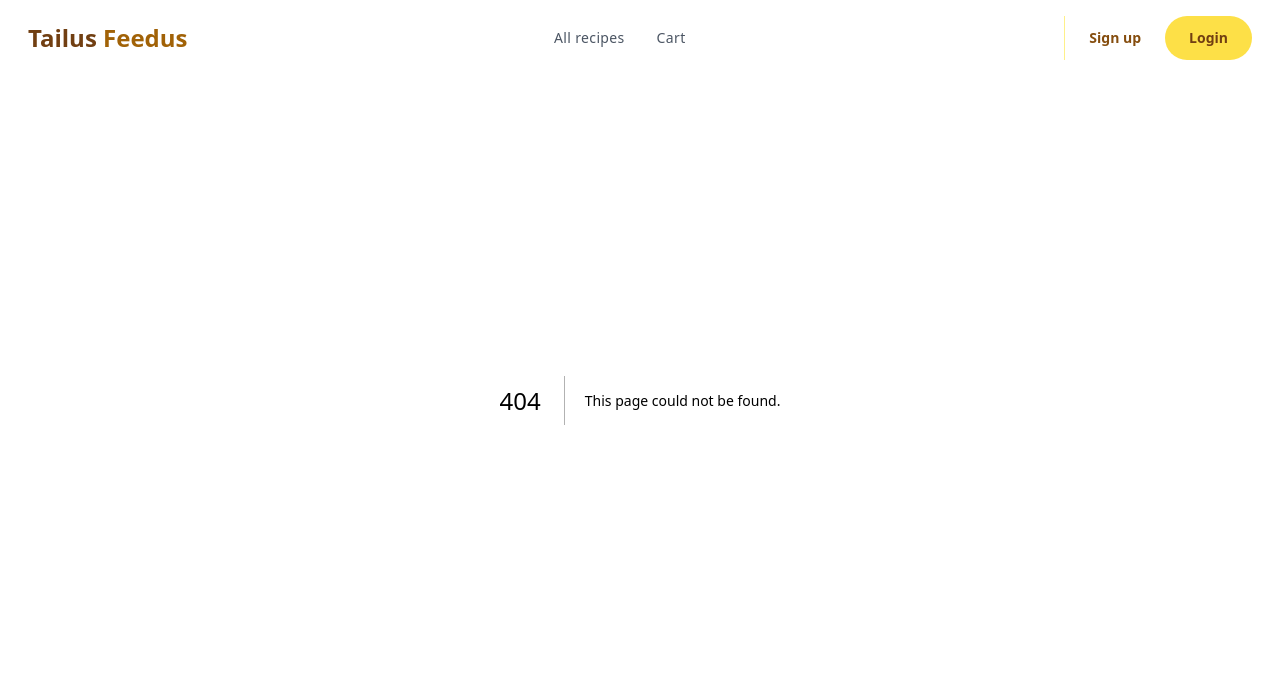
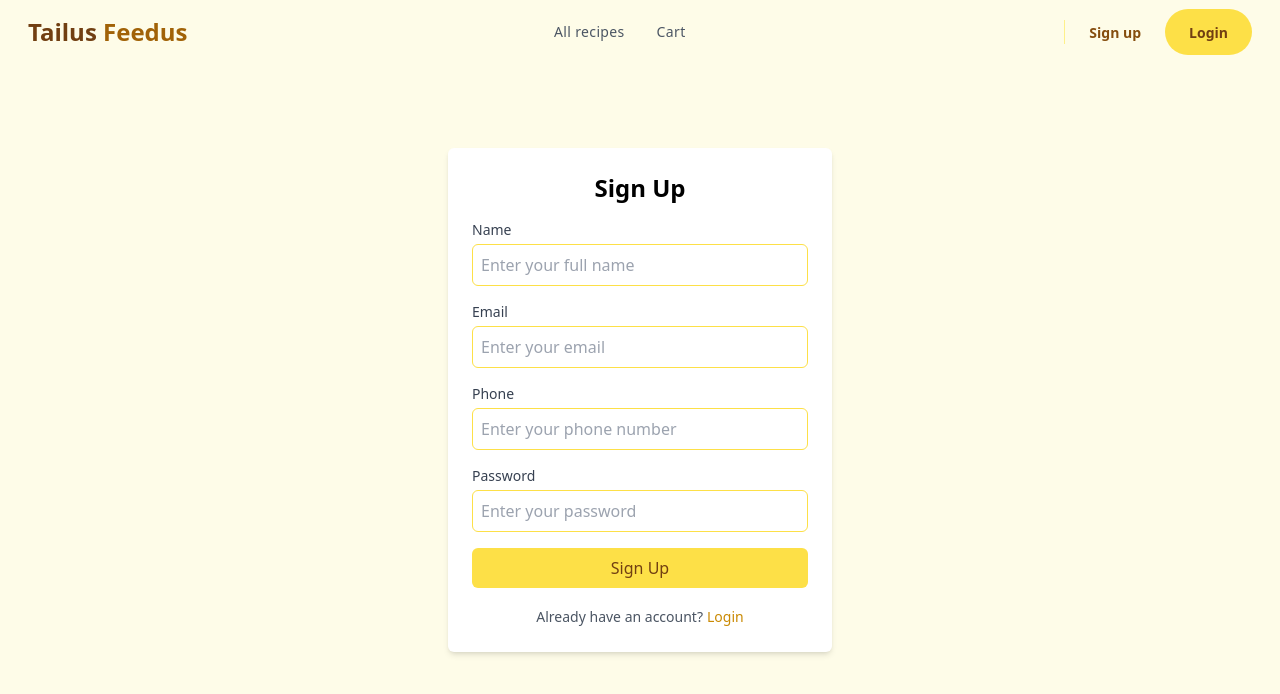
Before and after one commit to rasel9t6/practical-assessment, a Next.js app: page /signup in a window 1280 px wide. Before the commit this address had no page. Shown: the top 694 px of the page. Built offline with nearby package versions, Linux system fonts and the light colour scheme.

Commit message:
create-user-authentication

```diff
--- /dev/null
+++ b/app/(auth)/layout.jsx
@@ -0,0 +1,3 @@
+export default function layout({ children }) {
+  return <div>{children}</div>;
+}
--- /dev/null
+++ b/app/(auth)/login/page.jsx
@@ -0,0 +1,11 @@
+import LoginForm from '@/components/LoginForm';
+
+export default function LoginPage() {
+  return (
+    <div className='flex items-center justify-center min-h-screen bg-yellow-50'>
+      <div className='p-10 bg-white shadow-lg rounded-lg w-full max-w-md'>
+        <LoginForm />
+      </div>
+    </div>
+  );
+}
--- /dev/null
+++ b/app/(auth)/signup/page.jsx
@@ -0,0 +1,24 @@
+import SignupForm from '@/components/SignupForm';
+import Link from 'next/link';
+
+export default function SignupPage() {
+  return (
+    <div className='flex justify-center items-center h-screen bg-yellow-50'>
+      <div className='w-96 p-6 bg-white rounded-md shadow-md'>
+        <h2 className='text-2xl font-semibold text-center mb-4'>Sign Up</h2>
+        <SignupForm />
+        <div className='text-center mt-4'>
+          <span className='text-sm text-gray-600'>
+            Already have an account?
+          </span>
+          <Link
+            href='/login'
+            className='text-sm text-yellow-600 hover:underline ml-1'
+          >
+            Login
+          </Link>
+        </div>
+      </div>
+    </div>
+  );
+}
--- /dev/null
+++ b/app/api/auth/[...nextauth]/route.js
@@ -0,0 +1,2 @@
+import { handlers } from '@/auth';
+export const { GET, POST } = handlers;
--- /dev/null
+++ b/components/CloseButton.jsx
@@ -0,0 +1,13 @@
+"use client";
+
+import { useState } from "react";
+
+export default function CloseButton() {
+    const [openDetails, setOpenDetails] = useState(false);
+
+  const handleDetailsOpen = (id) => {
+    setOpenDetails(true);
+
+  };
+  return <button onClick={() => setOpenDetails(false)}>Close</button>;
+}
--- /dev/null
+++ b/components/InputField.jsx
@@ -0,0 +1,21 @@
+export default function InputField({ label, id, type, placeholder, value, onChange }) {
+  return (
+    <div className='space-y-2'>
+      <label
+        htmlFor={id}
+        className='block text-sm font-medium text-gray-700'
+      >
+        {label}
+      </label>
+      <input
+        id={id}
+        name={id}
+        type={type}
+        placeholder={placeholder}
+        value={value}
+        className='w-full p-3 border border-gray-300 rounded-md bg-yellow-100 focus:outline-none focus:ring-2 focus:ring-yellow-200 focus:border-yellow-300'
+        onChange={onChange}
+      />
+    </div>
+  );
+}
--- /dev/null
+++ b/components/LoginForm.jsx
@@ -0,0 +1,68 @@
+'use client';
+import { useRouter } from 'next/navigation';
+import { useState } from 'react';
+import InputField from './InputField';
+
+export default function LoginForm() {
+    const [credentials, setCredentials] = useState({ email: '', password: '' });
+    const [error, setError] = useState('');
+    const router = useRouter();
+
+    const handleChange = (e) => {
+      const { name, value } = e.target;
+      setCredentials((prev) => ({ ...prev, [name]: value }));
+    };
+
+    const handleSubmit = async (e) => {
+      e.preventDefault();
+      const { email, password } = credentials;
+
+      if (!email || !password) {
+        setError('Both email and password are required');
+        return;
+      }
+
+      try {
+        const user = await getUser(email, password);
+        if (user) {
+          router.push('/');
+          setCredentials({ email: '', password: '' });
+          setError('');
+        } else {
+          setError('Invalid email or password');
+        }
+      } catch (err) {
+        setError(err.message || 'An error occurred');
+      }
+    };
+  return (
+    <form
+      className='text-yellow-900 space-y-6'
+      onSubmit={handleSubmit}
+    >
+      <InputField
+        label='Email'
+        id='email'
+        type='email'
+        placeholder='test@example.com'
+        value={credentials.email}
+        onChange={handleChange}
+      />
+      <InputField
+        label='Password'
+        id='password'
+        type='password'
+        value={credentials.password}
+        onChange={handleChange}
+      />
+      {error && <div className='text-red-500 text-sm mb-3'>{error}</div>}
+      <button
+        type='submit'
+        className='w-full py-3 rounded-full bg-yellow-300 text-yellow-900 font-semibold hover:bg-yellow-100 active:bg-yellow-400 focus:ring-2 focus:ring-yellow-200 transition'
+        disabled={loading}
+      >
+        {loading ? 'Logging in...' : 'Login'}
+      </button>
+    </form>
+  );
+}
--- a/components/Navbar.jsx
+++ b/components/Navbar.jsx
@@ -1,68 +1,68 @@
-import Link from "next/link";
-import React from "react";
+import Link from 'next/link';
+import React from 'react';
 
 const Navbar = () => {
   return (
-    <nav className="fixed z-50 w-full bg-white  md:absolute md:bg-transparent">
-      <div className="container m-auto px-2 md:px-12 lg:px-7">
-        <div className="flex flex-wrap items-center justify-between py-3 gap-6 md:py-4 md:gap-0">
+    <nav className='fixed z-50 w-full bg-white  md:absolute md:bg-transparent'>
+      <div className='container m-auto px-2 md:px-12 lg:px-7'>
+        <div className='flex flex-wrap items-center justify-between py-3 gap-6 md:py-4 md:gap-0'>
           <input
-            type="checkbox"
-            name="toggle_nav"
-            id="toggle_nav"
-            className="peer hidden"
+            type='checkbox'
+            name='toggle_nav'
+            id='toggle_nav'
+            className='peer hidden'
           />
-          <div className="w-full px-6 flex justify-between lg:w-max md:px-0 z-30">
+          <div className='w-full px-6 flex justify-between lg:w-max md:px-0 z-30'>
             <Link
-              href="/"
-              aria-label="logo"
-              className="flex space-x-2 items-center"
+              href='/'
+              aria-label='logo'
+              className='flex space-x-2 items-center'
             >
-              <span className="text-2xl font-bold text-yellow-900 ">
-                Tailus <span className="text-yellow-700 ">Feedus</span>
+              <span className='text-2xl font-bold text-yellow-900 '>
+                Tailus <span className='text-yellow-700 '>Feedus</span>
               </span>
             </Link>
 
-            <div className="flex items-center lg:hidden max-h-10">
+            <div className='flex items-center lg:hidden max-h-10'>
               <label
-                role="button"
-                htmlFor="toggle_nav"
-                aria-label="hamburger"
-                id="hamburger"
-                className="relative w-10 h-auto p-2"
+                role='button'
+                htmlFor='toggle_nav'
+                aria-label='hamburger'
+                id='hamburger'
+                className='relative w-10 h-auto p-2'
               >
                 <div
-                  id="line"
-                  className="m-auto h-0.5 w-6 rounded bg-yellow-900  transition duration-300"
+                  id='line'
+                  className='m-auto h-0.5 w-6 rounded bg-yellow-900  transition duration-300'
                 ></div>
                 <div
-                  id="line2"
-                  className="m-auto mt-2 h-0.5 w-6 rounded bg-yellow-900  transition duration-300"
+                  id='line2'
+                  className='m-auto mt-2 h-0.5 w-6 rounded bg-yellow-900  transition duration-300'
                 ></div>
               </label>
             </div>
           </div>
 
           <label
-            role="button"
-            htmlFor="toggle_nav"
-            className="hidden peer-checked:block fixed w-full h-full left-0 top-0 z-10 bg-yellow-200  bg-opacity-30 backdrop-blur backdrop-filter"
+            role='button'
+            htmlFor='toggle_nav'
+            className='hidden peer-checked:block fixed w-full h-full left-0 top-0 z-10 bg-yellow-200  bg-opacity-30 backdrop-blur backdrop-filter'
           ></label>
-          <div className="hidden peer-checked:flex w-full flex-col lg:flex lg:flex-row justify-end z-30 items-center gap-y-6 p-6 rounded-xl bg-white  lg:gap-y-0 lg:p-0 md:flex-nowrap lg:bg-transparent lg:w-7/12">
-            <div className="text-gray-600 lg:pr-4 w-full">
-              <ul className="tracking-wide font-medium text-sm flex flex-col gap-y-6 lg:gap-y-0 lg:flex-row w-full">
+          <div className='hidden peer-checked:flex w-full flex-col lg:flex lg:flex-row justify-end z-30 items-center gap-y-6 p-6 rounded-xl bg-white  lg:gap-y-0 lg:p-0 md:flex-nowrap lg:bg-transparent lg:w-7/12'>
+            <div className='text-gray-600 lg:pr-4 w-full'>
+              <ul className='tracking-wide font-medium text-sm flex flex-col gap-y-6 lg:gap-y-0 lg:flex-row w-full'>
                 <li>
                   <Link
-                    href="/all-recipes"
-                    className="block md:px-4 transition hover:text-yellow-700"
+                    href='/all-recipes'
+                    className='block md:px-4 transition hover:text-yellow-700'
                   >
                     <span>All recipes</span>
                   </Link>
                 </li>
                 <li>
                   <Link
-                    href="/cart"
-                    className="block md:px-4 transition hover:text-yellow-700"
+                    href='/cart'
+                    className='block md:px-4 transition hover:text-yellow-700'
                   >
                     <span>Cart</span>
                   </Link>
@@ -70,25 +70,25 @@ const Navbar = () => {
               </ul>
             </div>
 
-            <div className="w-full min-w-max space-y-2 border-yellow-200 lg:space-y-0 sm:w-max lg:border-l ">
-              <button
-                type="button"
-                title="Sign up"
-                className="w-full py-3 px-6 text-center rounded-full transition active:bg-yellow-200   focus:bg-yellow-100 sm:w-max"
+            <div className='w-full min-w-max space-y-2 border-yellow-200 lg:space-y-0 sm:w-max lg:border-l '>
+              <Link
+                href='/signup'
+                title='Sign up'
+                className='w-full py-3 px-6 text-center rounded-full transition active:bg-yellow-200   focus:bg-yellow-100 sm:w-max'
               >
-                <span className="block text-yellow-800 font-semibold text-sm">
+                <span className=' text-yellow-800 font-semibold text-sm'>
                   Sign up
                 </span>
-              </button>
-              <button
-                type="button"
-                title="Login"
-                className="w-full py-3 px-6 text-center rounded-full transition bg-yellow-300 hover:bg-yellow-100 active:bg-yellow-400 focus:bg-yellow-300 sm:w-max"
+              </Link>
+              <Link
+                href='/login'
+                title='Login'
+                className='w-full py-3 px-6 text-center rounded-full transition bg-yellow-300 hover:bg-yellow-100 active:bg-yellow-400 focus:bg-yellow-300 sm:w-max'
               >
-                <span className="block text-yellow-900 font-semibold text-sm">
+                <span className=' text-yellow-900 font-semibold text-sm'>
                   Login
                 </span>
-              </button>
+              </Link>
             </div>
           </div>
         </div>
--- /dev/null
+++ b/components/SignupForm.jsx
@@ -0,0 +1,120 @@
+'use client';
+import { useState } from 'react';
+import { useRouter } from 'next/navigation';
+import { createUserInDb } from '@/lib/utils';
+
+export default function SignupForm() {
+  const [name, setName] = useState('');
+  const [email, setEmail] = useState('');
+  const [phone, setPhone] = useState('');
+  const [password, setPassword] = useState('');
+  const [error, setError] = useState('');
+  const [loading, setLoading] = useState(false);
+  const router = useRouter();
+
+  const handleSubmit = async (e) => {
+    e.preventDefault();
+    setLoading(true);
+    setError('');
+
+    try {
+      // create a new user
+      const newUser = await createUserInDb({ name, email, phone, password });
+
+      if (newUser) {
+        // Store user in localStorage and redirect if successfully created
+        localStorage.setItem('user', JSON.stringify(newUser));
+        setLoading(false);
+        router.push('/Login');
+      }
+    } catch (err) {
+      setLoading(false);
+      setError(err.message);
+    }
+  };
+
+  return (
+    <form onSubmit={handleSubmit}>
+      <div className='mb-4'>
+        <label
+          htmlFor='name'
+          className='block text-sm font-medium text-gray-700'
+        >
+          Name
+        </label>
+        <input
+          type='text'
+          id='name'
+          name='name'
+          value={name}
+          onChange={(e) => setName(e.target.value)}
+          className='w-full mt-1 p-2 border border-yellow-300 rounded-md'
+          placeholder='Enter your full name'
+          required
+        />
+      </div>
+      <div className='mb-4'>
+        <label
+          htmlFor='email'
+          className='block text-sm font-medium text-gray-700'
+        >
+          Email
+        </label>
+        <input
+          type='email'
+          id='email'
+          name='email'
+          value={email}
+          onChange={(e) => setEmail(e.target.value)}
+          className='w-full mt-1 p-2 border border-yellow-300 rounded-md'
+          placeholder='Enter your email'
+          required
+        />
+      </div>
+      <div className='mb-4'>
+        <label
+          htmlFor='phone'
+          className='block text-sm font-medium text-gray-700'
+        >
+          Phone
+        </label>
+        <input
+          type='text'
+          id='phone'
+          name='phone'
+          value={phone}
+          onChange={(e) => setPhone(e.target.value)}
+          className='w-full mt-1 p-2 border border-yellow-300 rounded-md'
+          placeholder='Enter your phone number'
+          required
+        />
+      </div>
+      <div className='mb-4'>
+        <label
+          htmlFor='password'
+          className='block text-sm font-medium text-gray-700'
+        >
+          Password
+        </label>
+        <input
+          type='password'
+          id='password'
+          name='password'
+          value={password}
+          onChange={(e) => setPassword(e.target.value)}
+          className='w-full mt-1 p-2 border border-yellow-300 rounded-md'
+          placeholder='Enter your password'
+          required
+        />
+      </div>
+      {error && <div className='text-red-500 text-sm mb-3'>{error}</div>}
+      <button
+        type='submit'
+        className='w-full py-2 px-4 bg-yellow-300 text-yellow-900 rounded-md hover:bg-yellow-100 focus:outline-none focus:ring-2 focus:ring-yellow-700'
+        disabled={loading}
+      >
+        {loading ? 'Signing up...' : 'Sign Up'}
+      </button>
+    </form>
+  );
+}
```
Also changed, not shown: lib/utils.js (deleted, +0 -8 lines), utils/auth-user.js (added, +41 -0 lines).
